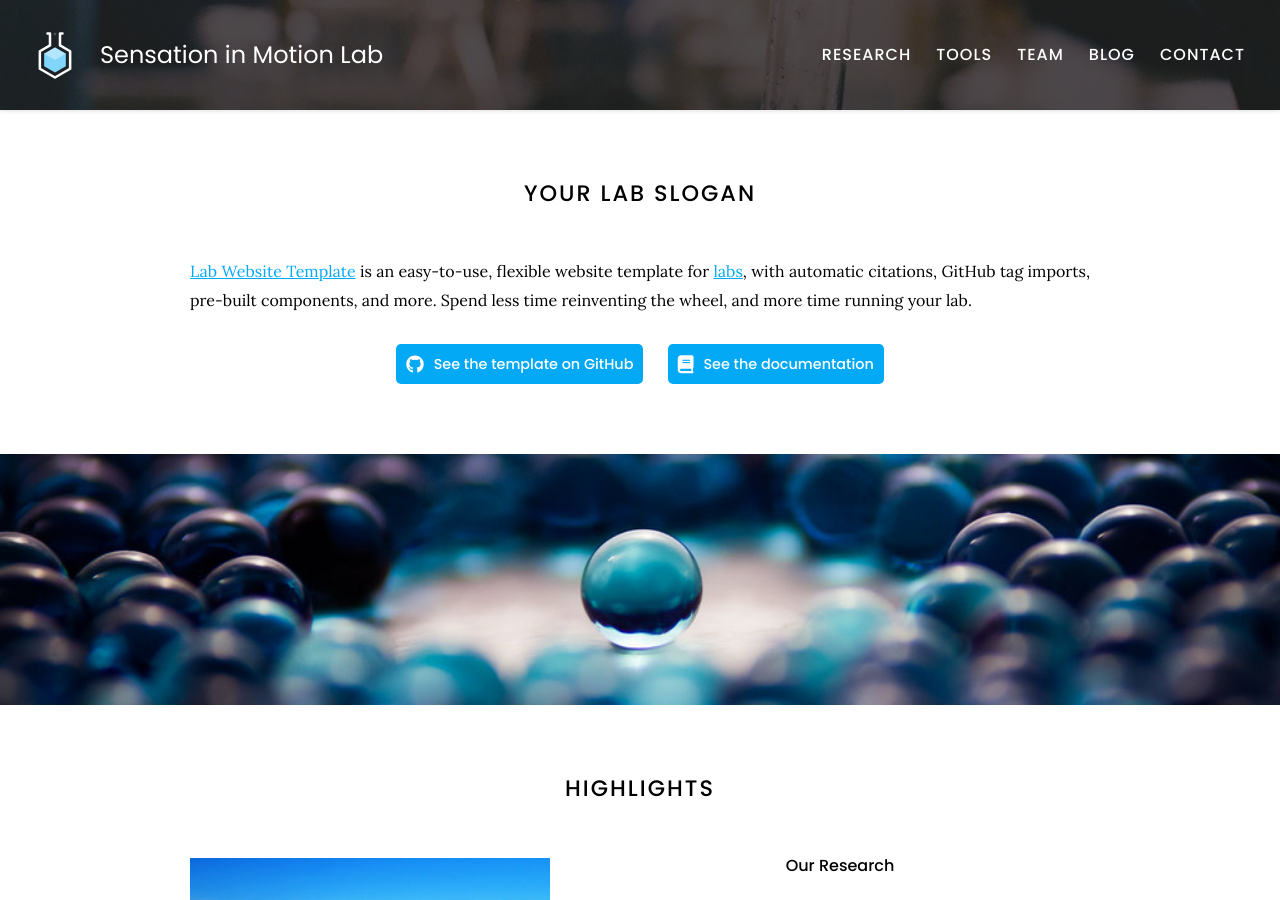
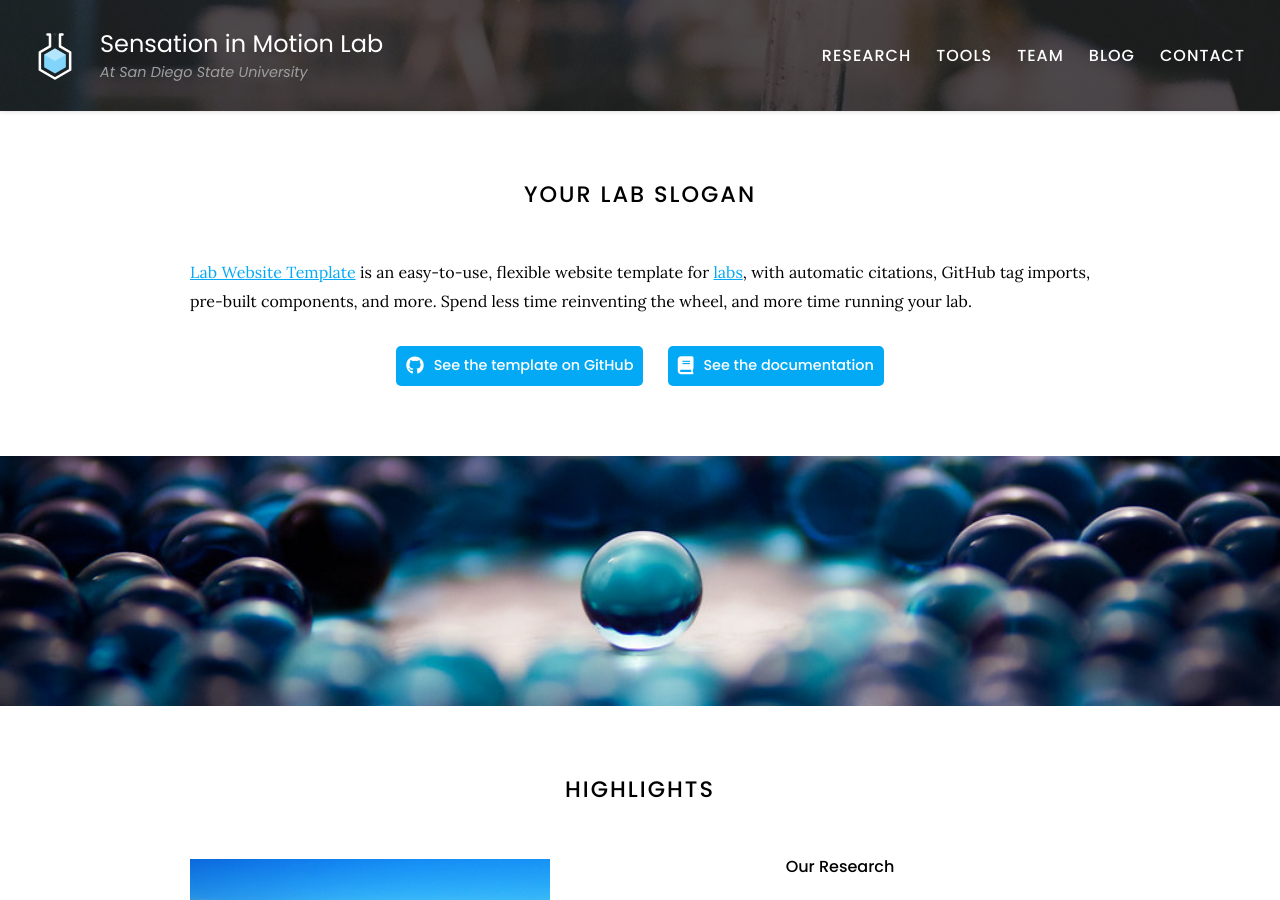
Before and after one commit to sensationinmotion/sensationinmotion.github.io, a Jekyll site: the page built from index.md, in a window 1280 px wide and 900 px high. Built offline with Jekyll 4.4.1, drawn with Linux system fonts in a browser that asks for light colours; part of the change alters nothing that is shown.

Commit message:
Update _config.yaml

```diff
--- a/_config.yaml
+++ b/_config.yaml
@@ -2,7 +2,8 @@
 
 # site properties and page defaults
 title: Sensation in Motion Lab
-description: An easy-to-use, flexible website template for labs, with automatic citations, GitHub tag imports, pre-built components, and more.
+subtitle: At San Diego State University
+description: Sensation in Motion Lab at San Diego State University. We study sensory structures and motor functions underlying everyday hand use.
 logo: images/logo.svg
 header: images/background.jpg
 footer: images/background.jpg
```
